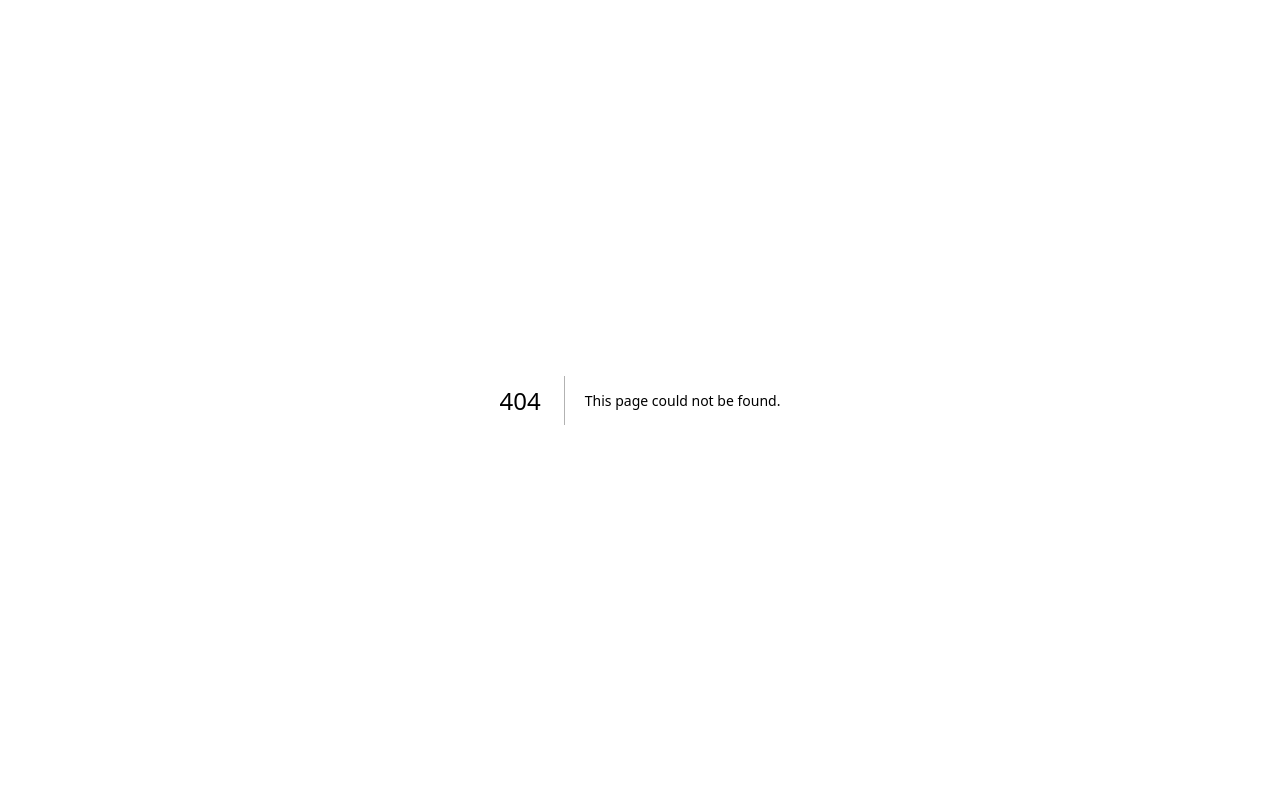
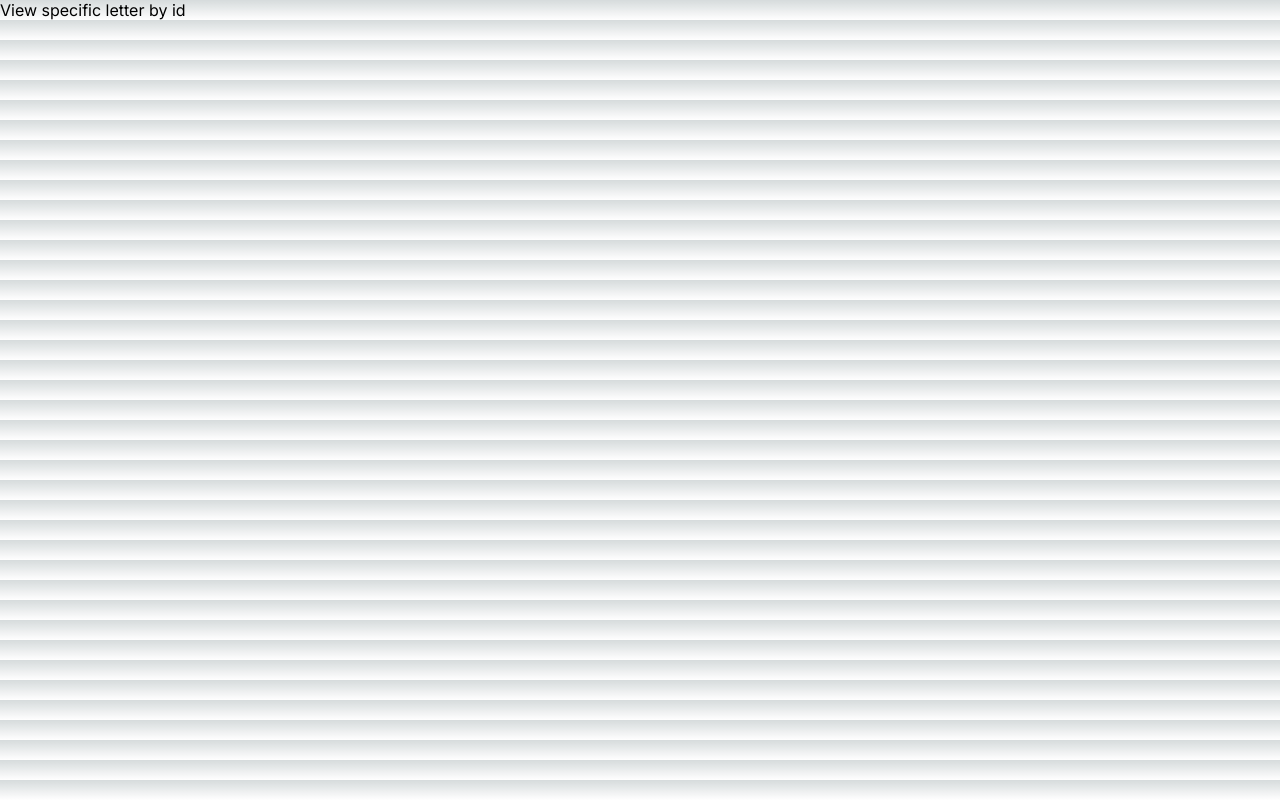
Before and after one commit to Opeyem1a/letters, a Next.js app: page /letter/1 in a window 1280 px wide. Before the commit this address had no page. Built offline with nearby package versions, Linux system fonts and the light colour scheme.

Commit message:
create base page routing

```diff
--- /dev/null
+++ b/src/app/letter/[letter]/page.tsx
@@ -0,0 +1,7 @@
+export default function ViewLetter() {
+    return (
+        <main>
+            View specific letter by id
+        </main>
+    )
+}
```
Also changed, not shown: src/app/new/page.tsx (added, +7 -0 lines), src/app/tag/[tag]/page.tsx (added, +10 -0 lines), 1 other file (tests, documents, lock files or other folders).
